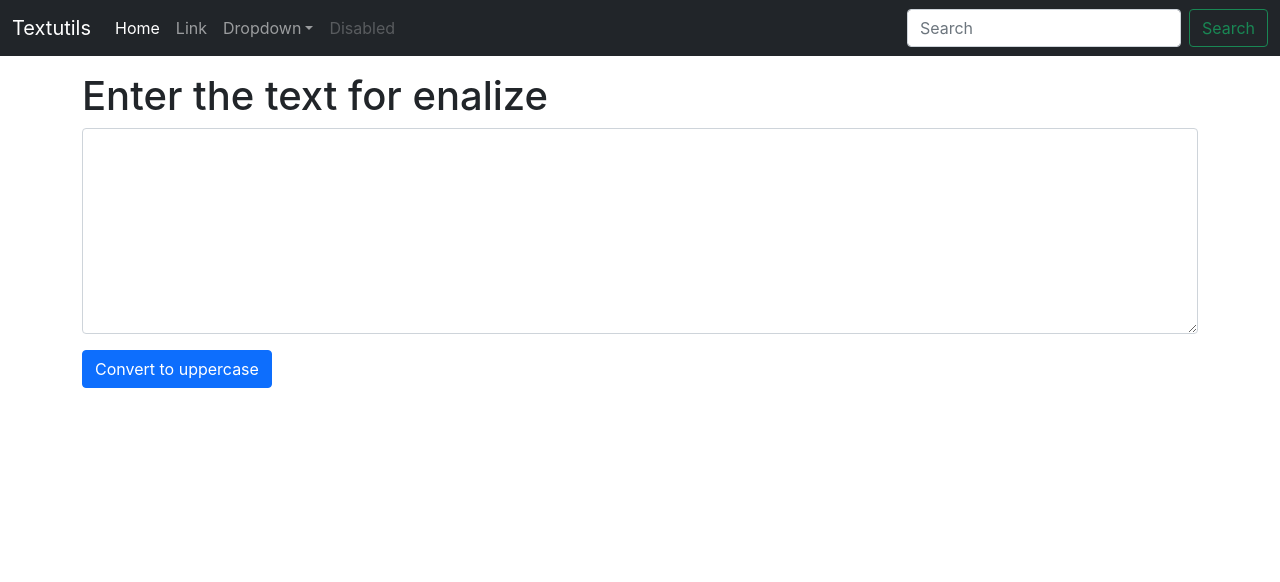
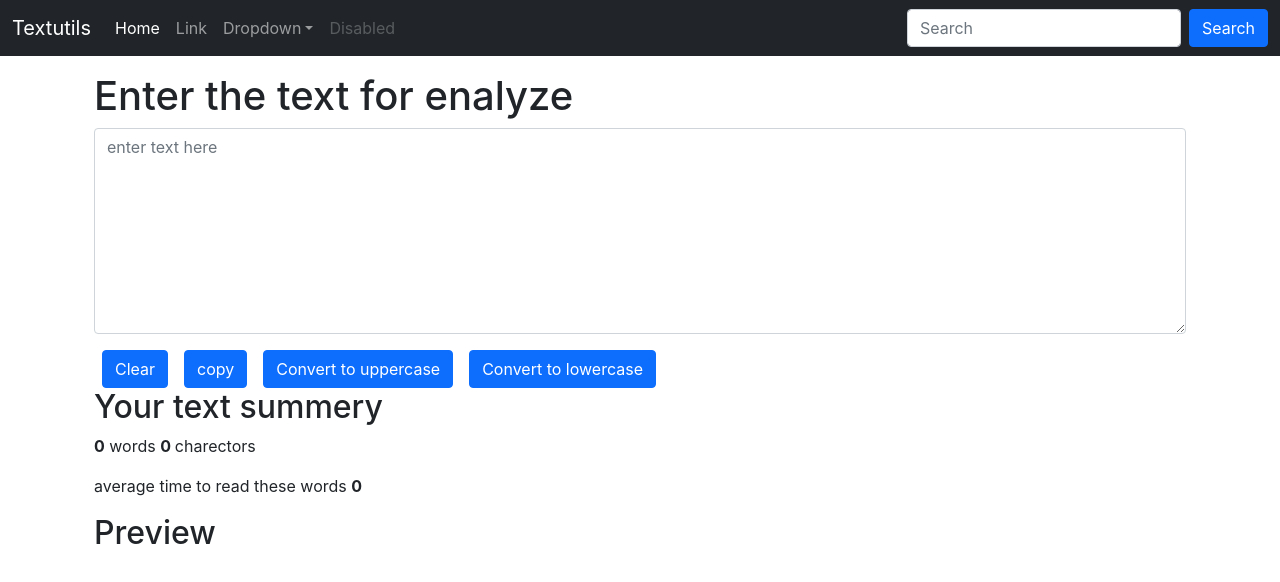
Before and after one commit to sachinmaurya96/Textutils, a React (Create React App) app: page / in a window 1280 px wide. Shown: the top 582 px of the page. Built offline with nearby package versions, Linux system fonts and the light colour scheme.

Commit message:
add some logics in textutils such as copy convert to uppercase and lowercase word and charector counter and many more

```diff
--- a/src/App.js
+++ b/src/App.js
@@ -6,7 +6,7 @@ const App = () => {
     <>
       <Navbar title="Textutils"/>
       <div className="container my-3">
-      <Main heading="Enter the text for enalize"/>
+      <Main heading="Enter the text for enalyze"/>
       </div>
     </>
   );
--- a/src/components/Main.jsx
+++ b/src/components/Main.jsx
@@ -1,17 +1,61 @@
 import React,{useState} from "react";
+
 function Main(props) {
-    const [text,setText] = useState("enter text here")
+    const [text,setText] = useState("");
+
+    const handleupclick = () => {
+        setText(text.toLocaleUpperCase())
+    }
+    const handleonchange = (e) => {
+        setText(e.target.value)
+    }
+
+    const handleloclick = () => {
+        setText(text.toLocaleLowerCase())
+    }
+
+    const handleclear = () =>{
+        setText('')
+    }
+
+    const handlecopy = (e) => {
+        let innertext = e.target.innerText
+       let copytext= document.getElementById("exampleFormControlTextarea1")
+       copytext.select();
+       navigator.clipboard.writeText(copytext.value);
+      e.target.innerText="text copied"
+      setTimeout(()=>{
+        e.target.innerText= innertext
+      }, 1000)
+      console.log(document.getElementById("cars").value)
+
+    }
     return (
     <>
-    <h1>{props.heading}</h1>
+   <div className="container">
+   <h1>{props.heading}</h1>
       <div className="mb-3">
         <textarea
           className="form-control"
           id="exampleFormControlTextarea1"
           rows="8"
+          value={text}
+          onChange={handleonchange}
+          placeholder="enter text here"
         ></textarea>
       </div>
-      <button className="btn btn-primary">Convert to uppercase</button>
+      <button className="btn btn-primary mx-2 " onClick={handleclear}>Clear</button>
+      <button className="btn btn-primary mx-2 " onClick={handlecopy} title="text copied">copy</button>
+      <button className="btn btn-primary mx-2" onClick={handleupclick}>Convert to uppercase</button>
+      <button className="btn btn-primary mx-2 " onClick={handleloclick}>Convert to lowercase</button>
+   </div>
+   <div className="container">
+    <h2>Your text summery</h2>
+    <p><b>{text.split(" ").length-1}</b> words <b>{text.length} </b>charectors</p>
+    <p> average time to read these words <b>{(text.split(" ").length-1)*0.008}</b></p>
+    <h2>Preview</h2>
+    <p>{text}</p>
+   </div>
     </>
   );
 }
--- a/src/components/Navbar.jsx
+++ b/src/components/Navbar.jsx
@@ -82,7 +82,7 @@ function Navbar(props) {
                 placeholder="Search"
                 aria-label="Search"
               />
-              <button className="btn btn-outline-success" type="submit">
+              <button className="btn btn-primary" type="submit">
                 Search
               </button>
             </form>
```
